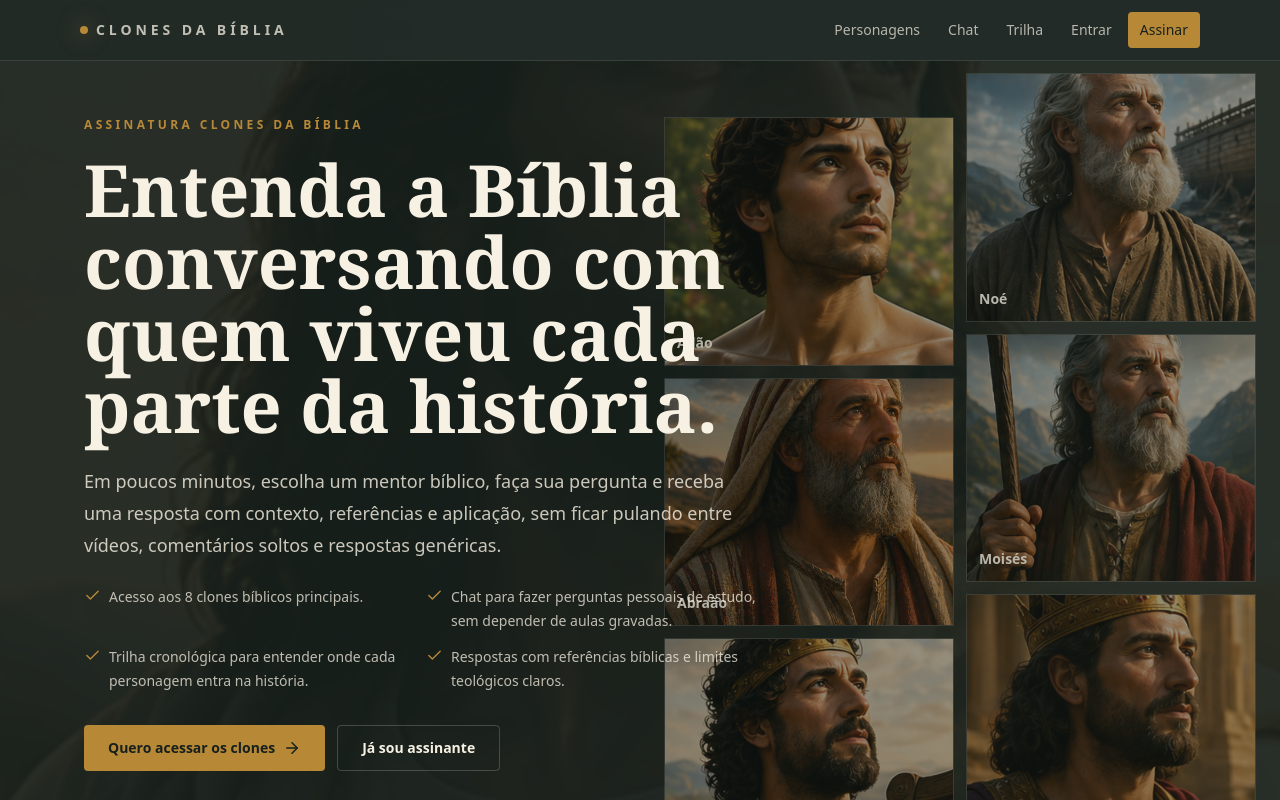
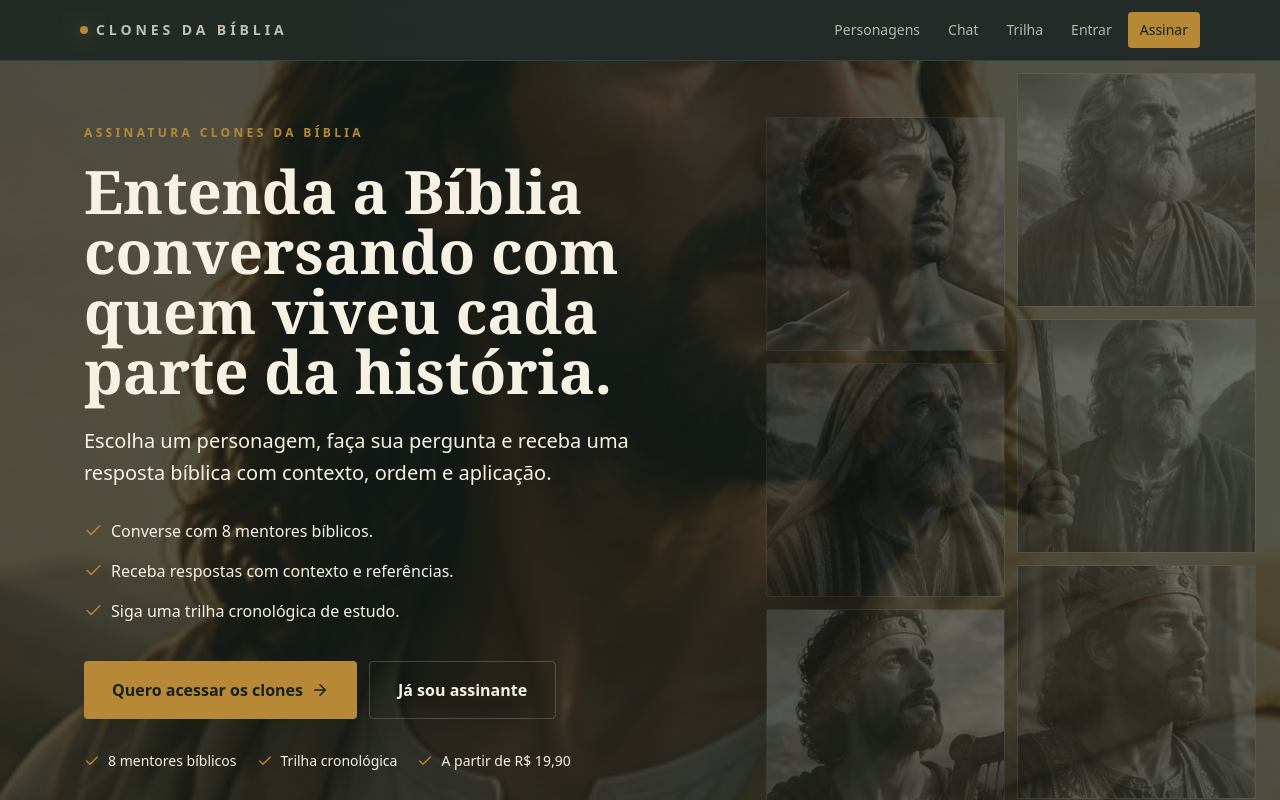
Before and after one commit to brunosandri/clones_biblicos, a Next.js app: page / in a window 1280 px wide. Shown: the top 800 px of the page. Built offline with nearby package versions, Linux system fonts and the light colour scheme; no server answers.

Commit message:
Simplify sales hero

```diff
--- a/app/page.tsx
+++ b/app/page.tsx
@@ -24,10 +24,9 @@ const outcomes = [
 ];
 
 const offerStack = [
-  "Acesso aos 8 clones bíblicos principais.",
-  "Chat para fazer perguntas pessoais de estudo, sem depender de aulas gravadas.",
-  "Trilha cronológica para entender onde cada personagem entra na história.",
-  "Respostas com referências bíblicas e limites teológicos claros."
+  "Converse com 8 mentores bíblicos.",
+  "Receba respostas com contexto e referências.",
+  "Siga uma trilha cronológica de estudo."
 ];
 
 const mechanisms = [
@@ -103,7 +102,7 @@ export default function HomePage() {
   return (
     <main className="bg-parchment text-ink">
       <section className="relative min-h-[calc(100vh-57px)] overflow-hidden bg-ink text-parchment">
-        <div className="absolute inset-0 opacity-30">
+        <div className="absolute inset-0 opacity-25">
           <Image
             src="/cards/jesus.png"
             alt=""
@@ -113,8 +112,8 @@ export default function HomePage() {
             className="object-cover object-center"
           />
         </div>
-        <div className="absolute inset-0 bg-ink/75" />
-        <div className="absolute inset-y-0 right-0 hidden w-1/2 grid-cols-2 gap-3 p-6 opacity-70 lg:grid">
+        <div className="absolute inset-0 bg-ink/82" />
+        <div className="absolute inset-y-0 right-0 hidden w-[42%] grid-cols-2 gap-3 p-6 opacity-45 xl:grid">
           {characters.slice(0, 6).map((character, index) => (
             <div
               key={character.id}
@@ -126,53 +125,49 @@ export default function HomePage() {
                 src={character.imagePath}
                 alt=""
                 fill
-                sizes="24vw"
-                className="object-cover"
+                sizes="20vw"
+                className="object-cover grayscale"
               />
-              <div className="absolute inset-0 bg-ink/25" />
-              <span className="absolute bottom-3 left-3 text-sm font-semibold text-parchment">
-                {character.name}
-              </span>
+              <div className="absolute inset-0 bg-ink/45" />
             </div>
           ))}
         </div>
 
-        <div className="relative mx-auto flex min-h-[calc(100vh-57px)] max-w-6xl flex-col justify-center px-5 py-14">
-          <div className="max-w-3xl">
+        <div className="relative mx-auto flex min-h-[calc(100vh-57px)] max-w-6xl flex-col justify-center px-5 py-16">
+          <div className="max-w-2xl">
             <p className="text-xs font-semibold uppercase tracking-[0.28em] text-gold">
               Assinatura Clones da Bíblia
             </p>
-            <h1 className="mt-5 font-serif text-5xl font-semibold leading-[1.03] text-parchment sm:text-6xl lg:text-7xl">
+            <h1 className="mt-5 font-serif text-4xl font-semibold leading-tight text-parchment sm:text-5xl lg:text-6xl">
               Entenda a Bíblia conversando com quem viveu cada parte da história.
             </h1>
-            <p className="mt-6 max-w-2xl text-lg leading-8 text-parchment/80">
-              Em poucos minutos, escolha um mentor bíblico, faça sua pergunta e receba uma resposta com contexto,
-              referências e aplicação, sem ficar pulando entre vídeos, comentários soltos e respostas genéricas.
+            <p className="mt-6 max-w-xl text-xl leading-8 text-parchment/82">
+              Escolha um personagem, faça sua pergunta e receba uma resposta bíblica com contexto, ordem e aplicação.
             </p>
-            <ul className="mt-6 grid max-w-2xl gap-3 text-sm leading-6 text-parchment/75 sm:grid-cols-2">
+            <ul className="mt-7 grid max-w-xl gap-3 text-base leading-7 text-parchment/78">
               {offerStack.map((item) => (
                 <li key={item} className="flex gap-2">
-                  <Check size={17} className="mt-0.5 shrink-0 text-gold" aria-hidden="true" />
+                  <Check size={19} className="mt-1 shrink-0 text-gold" aria-hidden="true" />
                   <span>{item}</span>
                 </li>
               ))}
             </ul>
-            <div className="mt-8 flex flex-col gap-3 sm:flex-row">
+            <div className="mt-9 flex flex-col gap-3 sm:flex-row">
               <Link
                 href="#planos"
-                className="inline-flex items-center justify-center gap-2 rounded bg-gold px-6 py-3 text-sm font-semibold text-ink transition hover:bg-parchment"
+                className="inline-flex items-center justify-center gap-2 rounded bg-gold px-7 py-4 text-base font-semibold text-ink transition hover:bg-parchment"
               >
                 Quero acessar os clones
                 <ArrowRight size={18} aria-hidden="true" />
               </Link>
               <Link
                 href="/login"
-                className="inline-flex items-center justify-center rounded border border-parchment/20 px-6 py-3 text-sm font-semibold text-parchment transition hover:border-gold hover:text-gold"
+                className="inline-flex items-center justify-center rounded border border-parchment/20 px-7 py-4 text-base font-semibold text-parchment transition hover:border-gold hover:text-gold"
               >
                 Já sou assinante
               </Link>
             </div>
-            <div className="mt-8 grid max-w-2xl gap-3 text-sm text-parchment/70 sm:grid-cols-3">
+            <div className="mt-8 flex flex-wrap gap-x-5 gap-y-2 text-sm text-parchment/68">
               <span className="inline-flex items-center gap-2">
                 <Check size={16} className="text-gold" aria-hidden="true" />
                 8 mentores bíblicos
```
